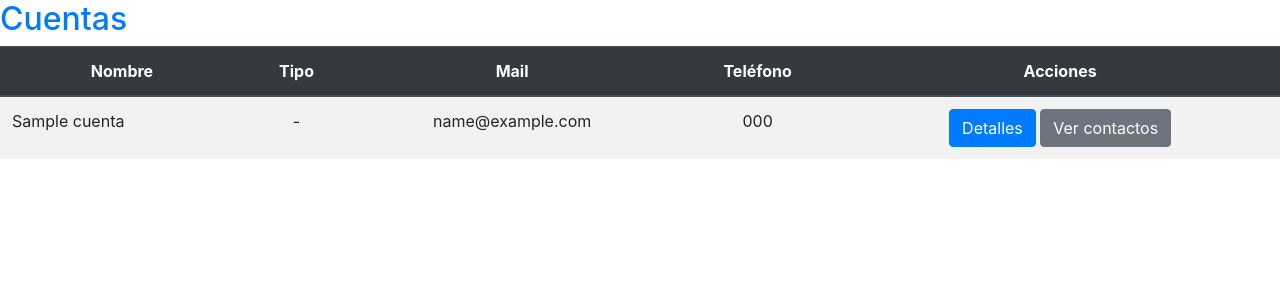
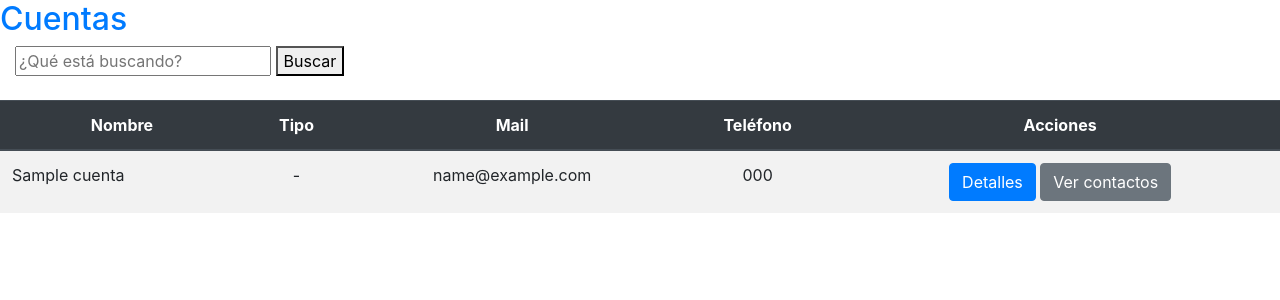
Before and after one commit to Winguweb/mi_primera_bd, a Django app: page /cuentas/ in a window 1280 px wide. Shown: the part 80-380 px from the top of the page. Run offline with Django 3.2, Linux system fonts and the light colour scheme; a user stored in the database is signed in; tables that the repository leaves empty hold one stand-in row (values such as "Sample post"); some libraries are stand-ins or nearby versions.

Commit message:
Agrego filtrado de cuentas por nombre en su listado y muestro solo cuentas de la organizacion al crear un contacto

```diff
--- a/primerabdd/primerabdd/crm/templates/crm/cuentas_lista.html
+++ b/primerabdd/primerabdd/crm/templates/crm/cuentas_lista.html
@@ -8,7 +8,12 @@
 	</style>
 
 	<h2>Cuentas</h2>
-
+	<div class="form-group mb-4 col-lg-6">
+            <form type="get" action="." style="margin: 0">
+                <input  id="search_box" type="text" name="query"  placeholder="¿Qué está buscando?">
+                <button id="search_submit" type="submit" >Buscar</button>
+            </form>
+    </div>
 	<table class="table table-striped table-hover ">
 		<thead class="thead-dark">
 			<tr>
--- a/primerabdd/primerabdd/crm/views.py
+++ b/primerabdd/primerabdd/crm/views.py
@@ -29,6 +29,11 @@ class CuentasLista(ListView):
     def get_queryset(self):
         user = self.request.user
         listado_cuentas = Cuenta.objects.filter(organizacion__usuario=user).values_list('id', flat=True)
+
+        query = self.request.GET.get('query')
+
+        if query:
+            return Cuenta.objects.filter(id__in=listado_cuentas).filter(Q(nombre__icontains=query))
 
         return Cuenta.objects.filter(id__in=listado_cuentas)
 
@@ -103,7 +108,7 @@ class ContactoCrear(CreateView):
 
         cuenta_nombre = form.cleaned_data['cuenta']
         if cuenta_nombre:
-            cuenta = Cuenta.objects.filter(nombre=cuenta_nombre)[:1].get()
+            cuenta = Cuenta.objects.filter(nombre__icontains=cuenta_nombre).filter(organizacion=organizacion)[:1].get()
         else:
             cuenta = Cuenta(organizacion=organizacion,nombre="Cuenta " + form.cleaned_data['apellido'], email=form.cleaned_data['email'])
             cuenta.save()
```
